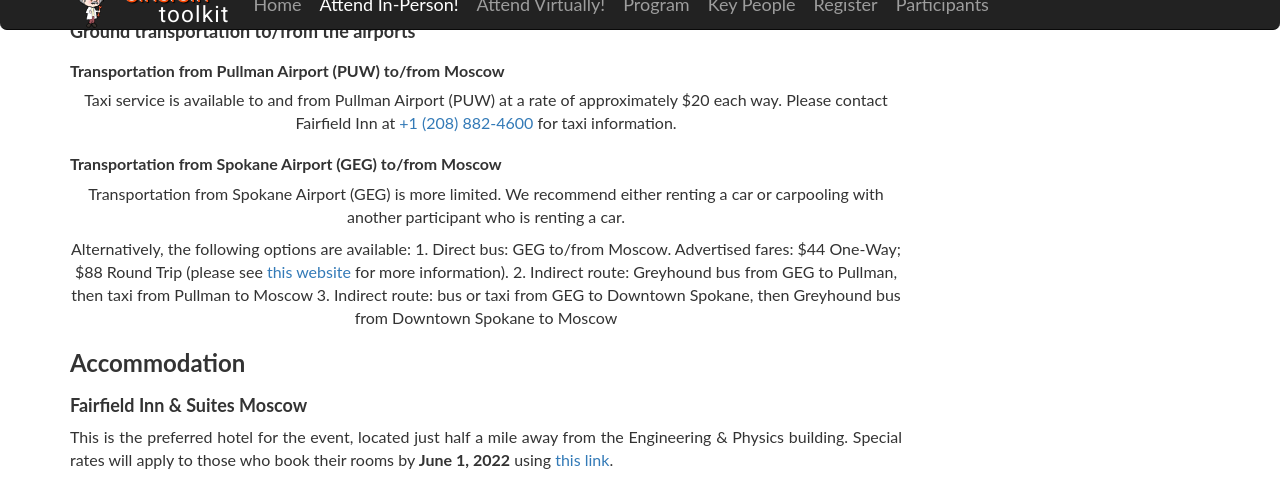
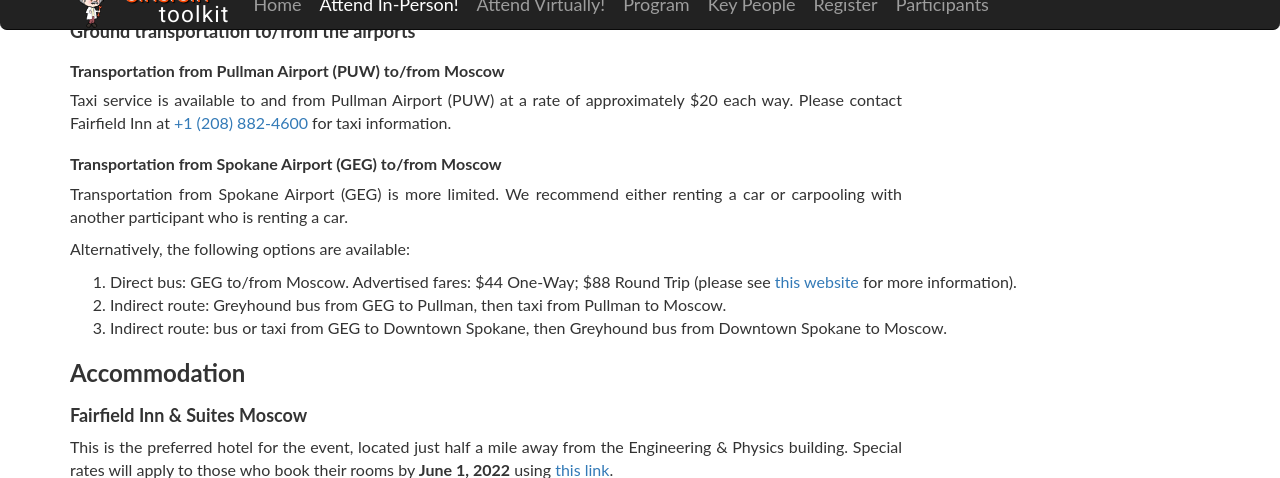
Before and after one commit to EinsteinToolkit/et2022uidaho, a Jekyll site: the page built from in_person_attendance.md, in a window 1280 px wide and 900 px high, scrolled down 1638 px, cut to the strip 21-499 px from the top of the window. Built offline with Jekyll 4.4.1, drawn with Linux system fonts in a browser that asks for light colours.

Commit message:
in_person_attendance.md: fixed indentation and list

```diff
--- a/in_person_attendance.md
+++ b/in_person_attendance.md
@@ -82,21 +82,23 @@ Moscow.
 
 ### Transportation from Pullman Airport (PUW) to/from Moscow
 
-<p style='text-align: center;'>
+<p style='text-align: justify;'>
 Taxi service is available to and from Pullman Airport (PUW) at a rate of approximately $20 each way. Please contact Fairfield Inn at <a href="tel:+12088824600">+1 (208) 882-4600</a> for taxi information.
 </p>
 
 ### Transportation from Spokane Airport (GEG) to/from Moscow
 
-<p style='text-align: center;'>
+<p style='text-align: justify;'>
 Transportation from Spokane Airport (GEG) is more limited. We recommend either renting a car or carpooling with another participant who is renting a car.
 </p>
 
-<p style='text-align: center;'>
-Alternatively, the following options are available:
-1. Direct bus: GEG to/from Moscow. Advertised fares: $44 One-Way; $88 Round Trip (please see <a href="http://www.northwesterntrailways.com/FareLookup/tabid/55/h2oact/getissue/CityFrom/Spokane%20Airport/CityTo/Moscow/Default.aspx">this website</a> for more information).
-2. Indirect route: Greyhound bus from GEG to Pullman, then taxi from Pullman to Moscow
-3. Indirect route: bus or taxi from GEG to Downtown Spokane, then Greyhound bus from Downtown Spokane to Moscow
+<p style='text-align: justify;'>
+    Alternatively, the following options are available:
+    <ol>
+        <li>Direct bus: GEG to/from Moscow. Advertised fares: $44 One-Way; $88 Round Trip (please see <a href="http://www.northwesterntrailways.com/FareLookup/tabid/55/h2oact/getissue/CityFrom/Spokane%20Airport/CityTo/Moscow/Default.aspx">this website</a> for more information).</li>
+        <li>Indirect route: Greyhound bus from GEG to Pullman, then taxi from Pullman to Moscow.</li>
+        <li>Indirect route: bus or taxi from GEG to Downtown Spokane, then Greyhound bus from Downtown Spokane to Moscow.</li>
+    </ol>
 </p>
 
 # Accommodation
```
